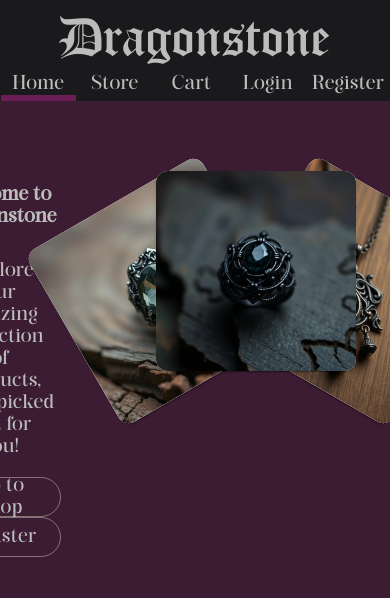
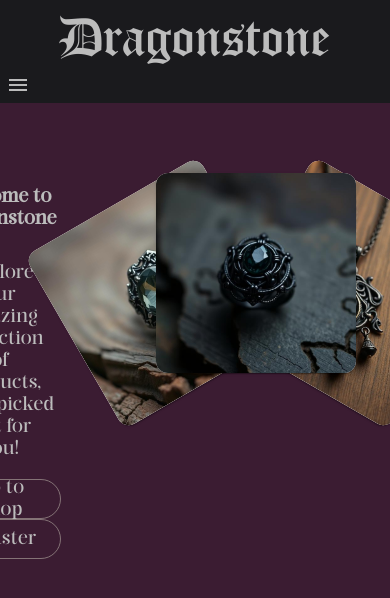
Before and after one commit to DeeAyDan/webkeret-dragonstone, an Angular app: page /home in a window 390 px wide. Shown: the top 598 px of the page. Built offline with nearby package versions, Linux system fonts and the light colour scheme.

Commit message:
Header updated with menu button for mobile view

```diff
--- a/src/app/pages/header/header.component.html
+++ b/src/app/pages/header/header.component.html
@@ -1,6 +1,22 @@
 <div class="header">
         <div class="title">Dragonstone</div>
+
+        <!-- Menu button (only visible on small screens) -->
+        <button mat-icon-button [matMenuTriggerFor]="menu" class="mobile-menu-button">
+          <mat-icon>menu</mat-icon>
+        </button>
+
+        <!-- Material Menu -->
+        <mat-menu #menu="matMenu">
+          <button mat-menu-item routerLink="/home" (click)="pageSwitch('home')">Home</button>
+          <button mat-menu-item routerLink="/shop" (click)="pageSwitch('shop')">Store</button>
+          <button mat-menu-item routerLink="/cart" (click)="pageSwitch('cart')">Cart</button>
+          <button mat-menu-item routerLink="/login" (click)="pageSwitch('login')">Login</button>
+          <button mat-menu-item routerLink="/register" (click)="pageSwitch('register')">Register</button>
+        </mat-menu>
       </div>
+
+      <!-- Full navbar for larger screens -->
       <div class="navbar">
         <button routerLink="/home" (click)="pageSwitch('home')"
                 class="nav-button"
@@ -21,5 +37,4 @@
         <button routerLink="/register" (click)="pageSwitch('register')"
                 class="nav-button"
                 [ngClass]="{ 'active': currentPage === 'register' }">Register</button>
-
       </div>
--- a/src/app/pages/header/header.component.scss
+++ b/src/app/pages/header/header.component.scss
@@ -32,7 +32,21 @@ $text-color: #bcbcbc;
   position: sticky;
   top: 0;
   z-index: 1000;
+
+  @media(max-width: 768px){
+    display:none;
+  }
 }
+
+.mobile-menu-button {
+  display: none;
+  margin-left: auto;
+
+  @media (max-width: 768px) {
+    display: inline-flex;
+  }
+}
+
 button {
   position: relative;
   background: none;
--- a/src/app/pages/header/header.component.ts
+++ b/src/app/pages/header/header.component.ts
@@ -1,10 +1,12 @@
 import { AfterViewInit, Component, EventEmitter, OnInit, Output } from '@angular/core';
 import { NgClass } from '@angular/common';
-import { RouterLink, RouterLinkActive } from '@angular/router';
+import { RouterLink } from '@angular/router';
+import { MatMenuModule } from '@angular/material/menu';
+import { MatIcon } from '@angular/material/icon';
 
 @Component({
   selector: 'app-header',
-  imports: [NgClass, RouterLink],
+  imports: [NgClass, RouterLink, MatMenuModule, MatIcon],
   templateUrl: './header.component.html',
   styleUrl: './header.component.scss'
 })
```
Also changed, not shown: 1 other file (tests, documents, lock files or other folders). Lines whose indentation alone changed are shown as unchanged.
